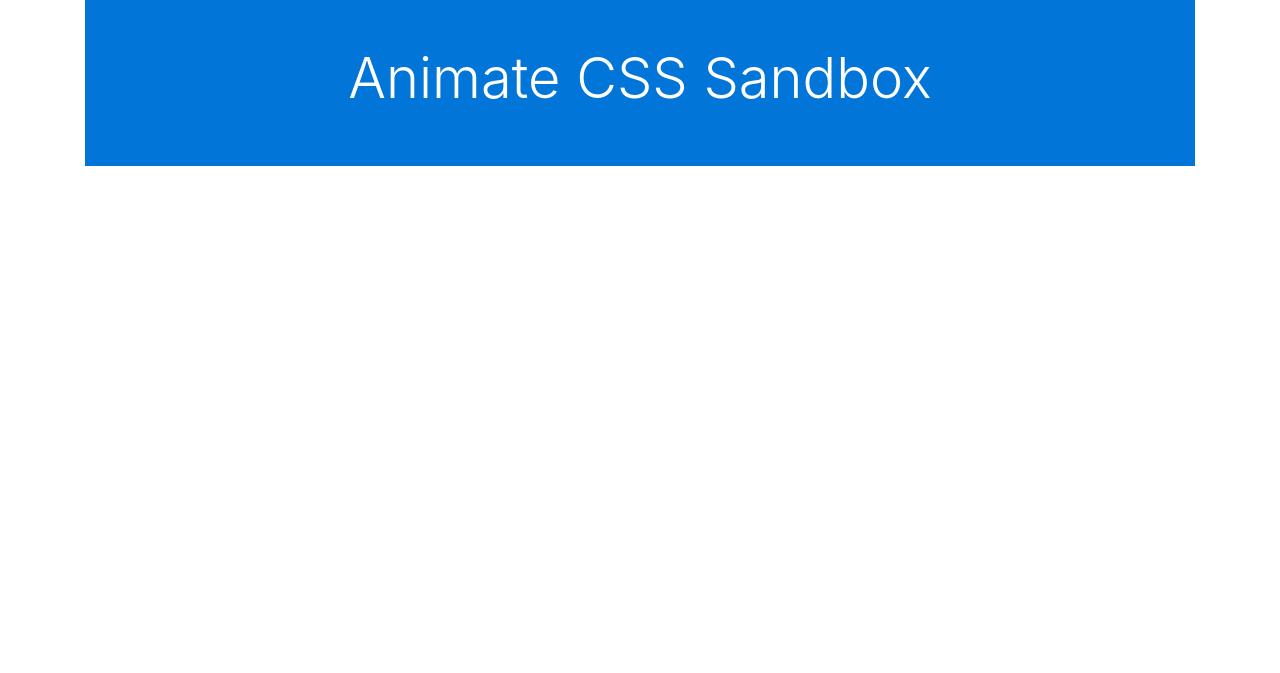
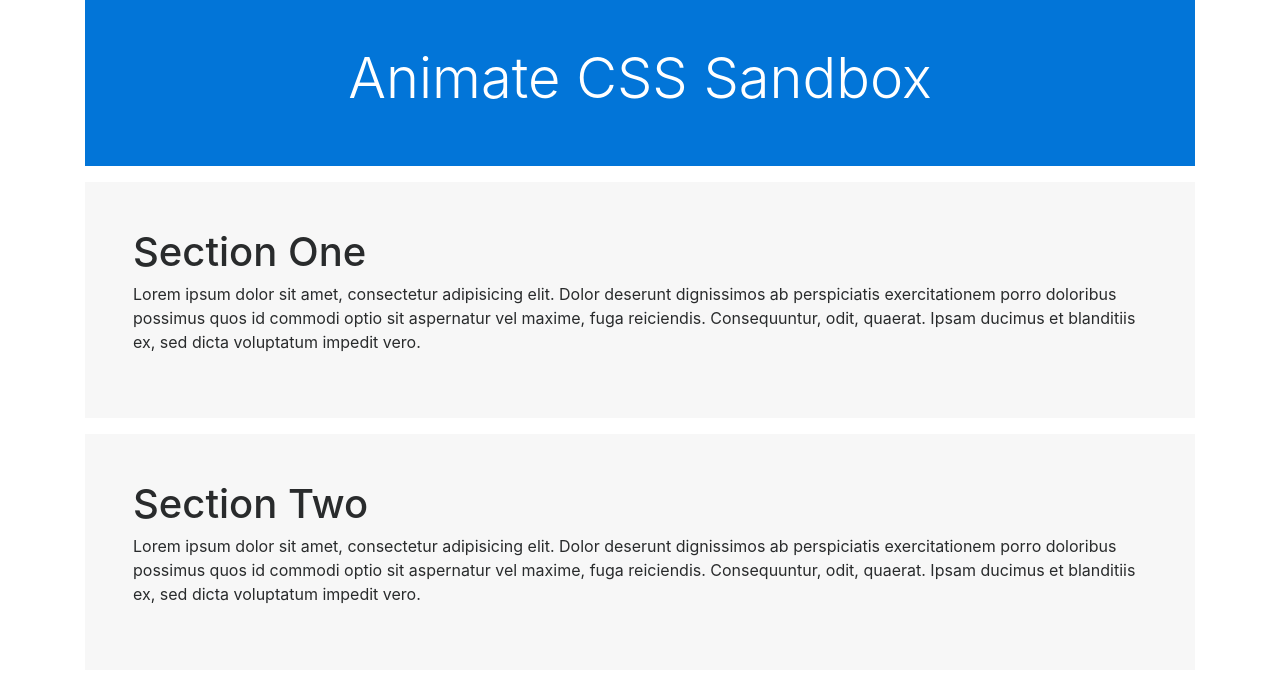
Before and after one commit to VisheshSingh/animateCSS_sandbox, a plain HTML site: page index.html in a window 1280 px wide. Drawn offline with nearby package versions, Linux system fonts and the light colour scheme.

Commit message:
Header and Section added

```diff
--- a/index.html
+++ b/index.html
@@ -13,6 +13,16 @@
         <header class="text-center bg-primary text-white p-5">
             <h1 class="display-4">Animate CSS Sandbox</h1>
         </header>
+
+        <section id="section-1" class="bg-faded p-5 my-3">
+            <h1>Section One</h1>
+            <p>Lorem ipsum dolor sit amet, consectetur adipisicing elit. Dolor deserunt dignissimos ab perspiciatis exercitationem porro doloribus possimus quos id commodi optio sit aspernatur vel maxime, fuga reiciendis. Consequuntur, odit, quaerat. Ipsam ducimus et blanditiis ex, sed dicta voluptatum impedit vero.</p>
+        </section>
+
+        <section id="section-2" class="bg-faded p-5 my-3">
+            <h1>Section Two</h1>
+            <p>Lorem ipsum dolor sit amet, consectetur adipisicing elit. Dolor deserunt dignissimos ab perspiciatis exercitationem porro doloribus possimus quos id commodi optio sit aspernatur vel maxime, fuga reiciendis. Consequuntur, odit, quaerat. Ipsam ducimus et blanditiis ex, sed dicta voluptatum impedit vero.</p>
+        </section>
     </div>
 </body>
 </html>
```
